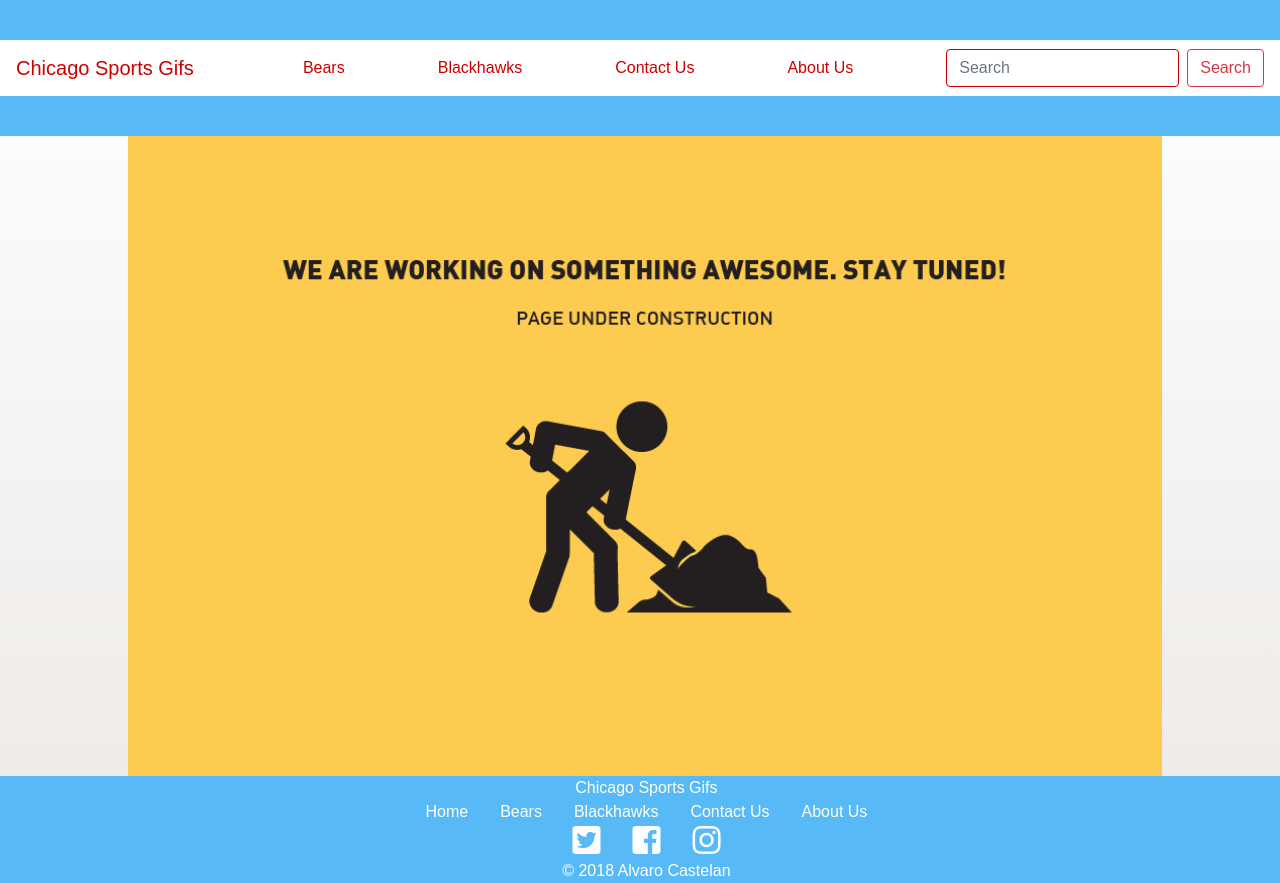
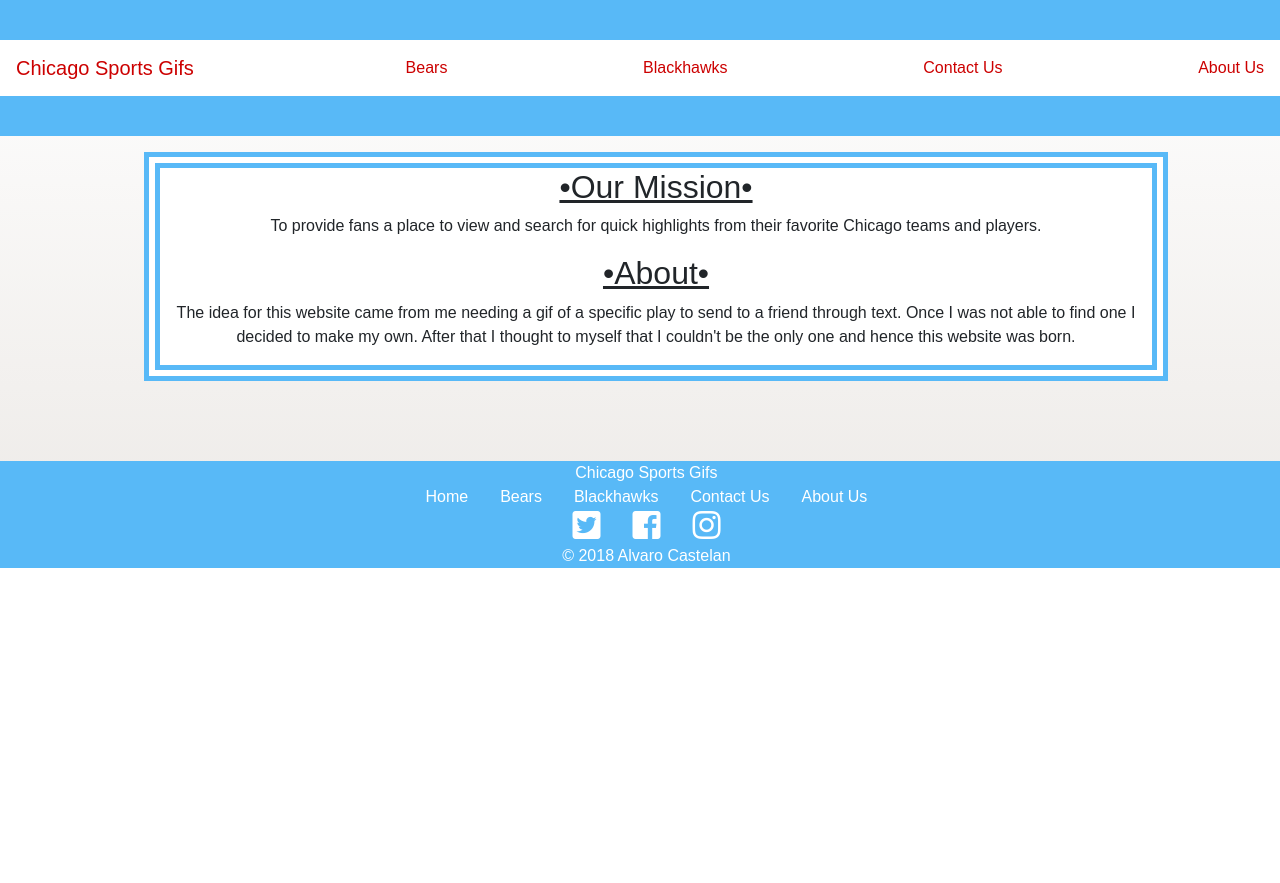
Before and after one commit to acastelan21/bhawks-website-react, a React (Create React App) app in the folder client/: page /about-us in a window 1280 px wide. Shown: the top 883 px of the page. After the commit the page ends 800 px from the top, so only its background shows below. Built offline with nearby package versions, Linux system fonts and the light colour scheme; no server answers.

Commit message:
about us page

```diff
--- a/client/src/components/Footer/footer.css
+++ b/client/src/components/Footer/footer.css
@@ -4,6 +4,7 @@
     bottom:0;
     width:101%;
     clear:both;
+    position: relative;
 }
 .col-12 a {
     margin: 1em;
--- a/client/src/components/NavBar/navBar.js
+++ b/client/src/components/NavBar/navBar.js
@@ -16,10 +16,6 @@ export class NavBar extends Component {
                     <Link to="/blackhawks">Blackhawks</Link>
                     <Link to="/contact-us">Contact Us</Link>
                     <Link to="/about-us"> About Us</Link>
-                <form className="form-inline">
-                    <input className="form-control mr-sm-2" type="search" placeholder="Search" aria-label="Search"/>
-                    <button className="btn btn-outline-danger my-2 my-sm-0" type="submit">Search</button>
-                </form>
             </nav>
         </div>
         <div className="row" id="top-bottom-nav"></div>
--- a/client/src/pages/AboutUs/aboutUs.css
+++ b/client/src/pages/AboutUs/aboutUs.css
@@ -0,0 +1,10 @@
+.aboutUs .container {
+    border: 1em double #58b9f7;
+    background: white;
+    margin:1em;
+    text-align: center;
+    margin-bottom: 5em
+}
+ .aboutUs .container h2 {
+    text-decoration: underline;
+}
--- a/client/src/pages/AboutUs/aboutUs.js
+++ b/client/src/pages/AboutUs/aboutUs.js
@@ -1,10 +1,18 @@
-import React, { Component } from 'react'
-import ComingSoon from "../../components/ComingSoon";
+import React, { Component } from 'react';
+import "./aboutUs.css"
+import {Container} from "reactstrap";
+
 export class AboutUs extends Component {
+
   render() {
     return (
       <div className="page aboutUs">
-        <ComingSoon/>
+        <Container>
+          <h2>•Our Mission•</h2>
+          <p>To provide fans a place to view and search for quick highlights from their favorite Chicago teams and players.</p>
+          <h2>•About•</h2>
+          <p>The idea for this website came from me needing a gif of a specific play to send to a friend through text. Once I was not able to find one I decided to make my own. After that I thought to myself that I couldn't be the only one and hence this website was born. </p>
+        </Container>
       </div>
     )
   }
```
